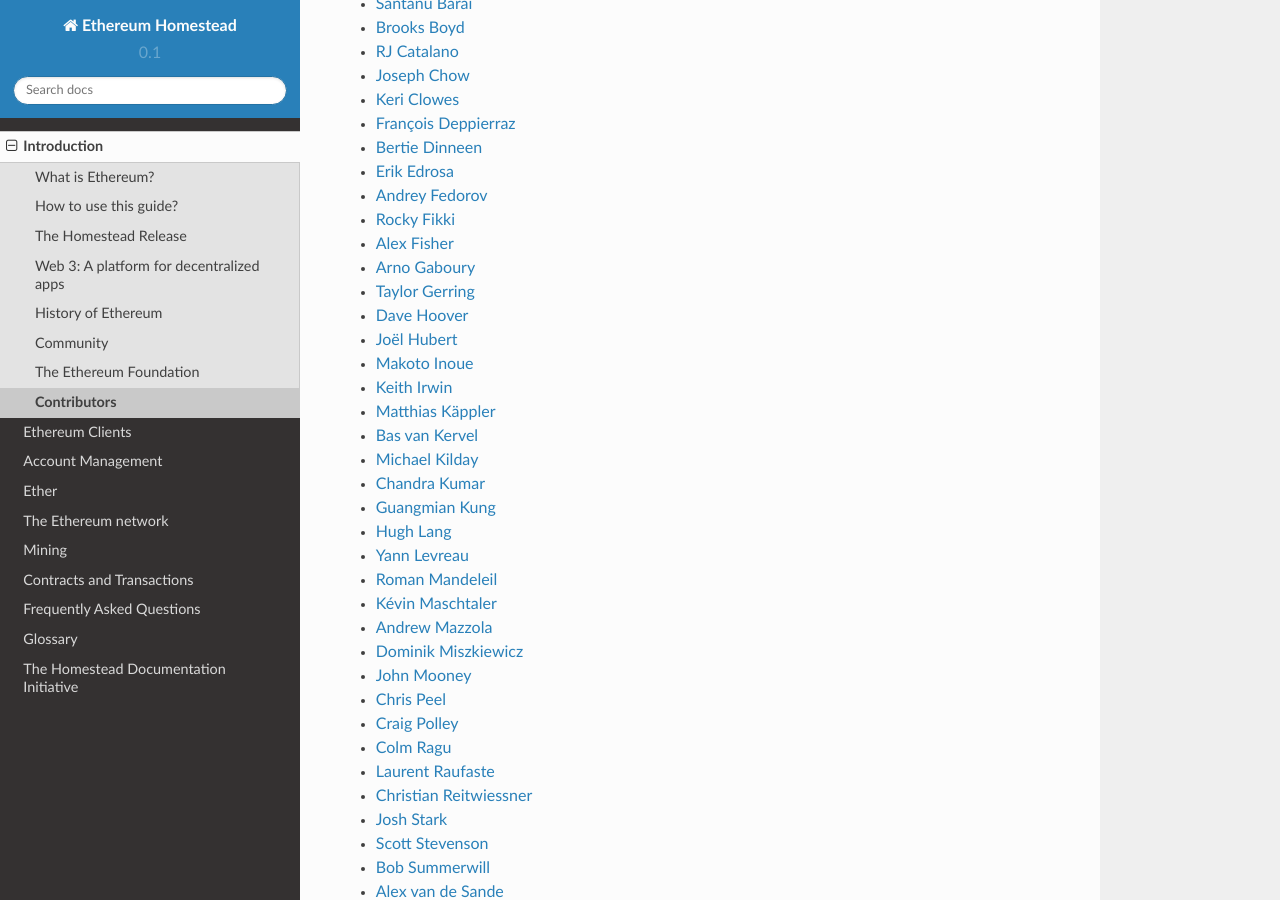
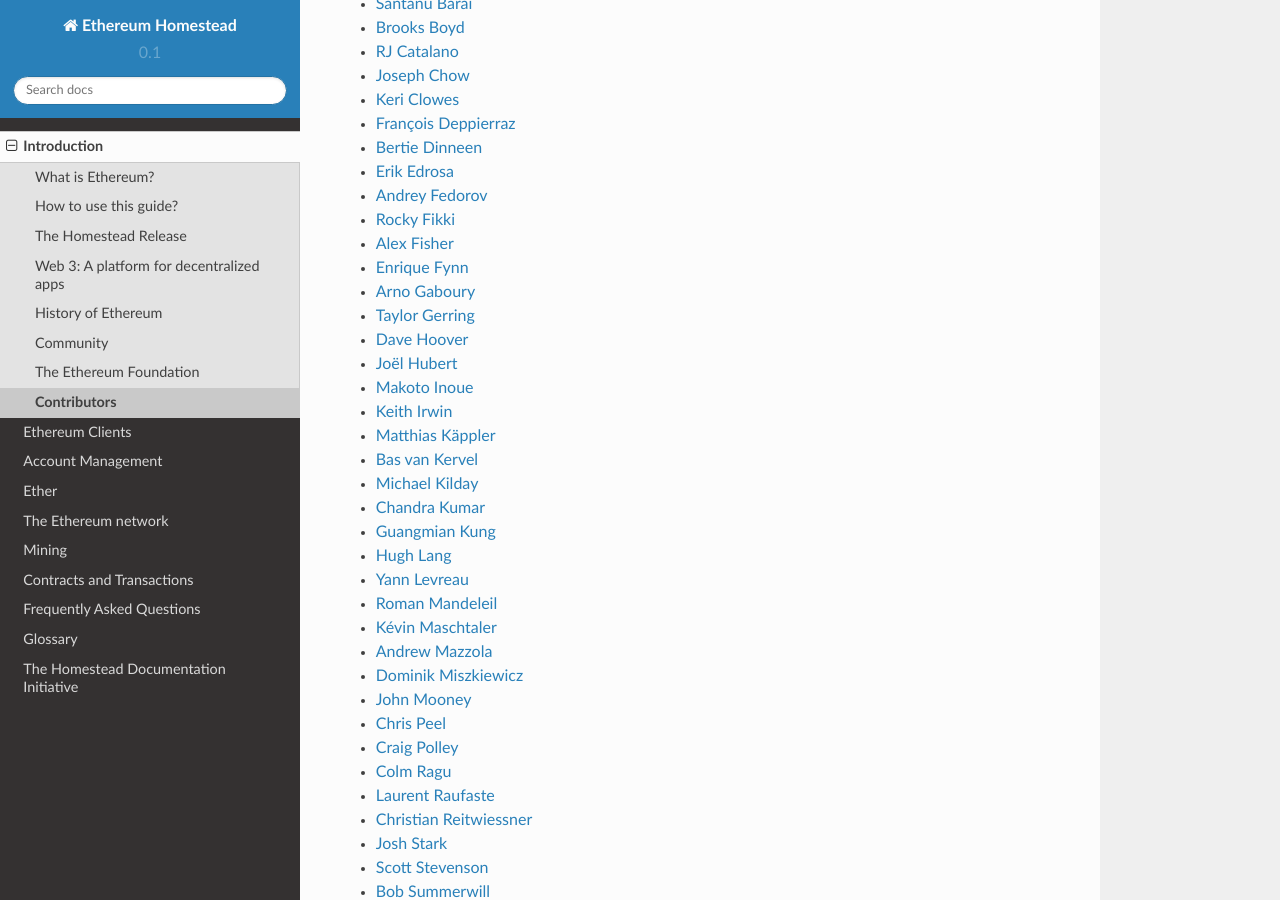
Before and after one commit to ethereum/homestead-guide, a Sphinx documentation site: the page built from source/introduction/contributors.rst, in a window 1280 px wide and 900 px high, scrolled down 747 px. Built offline with Sphinx 7.4.7 and the Read the Docs theme 2.0.0, drawn with Linux system fonts in a browser that asks for light colours; pages that are not in the unit, such as notebooks, are missing from menus.

Commit message:
Added Enrique Fynn to the contributors list, and added a reference to freebsd.rst into the building-from-source index file.

```diff
--- a/source/ethereum-clients/cpp-ethereum/building-from-source/index.rst
+++ b/source/ethereum-clients/cpp-ethereum/building-from-source/index.rst
@@ -30,6 +30,7 @@
    linux.rst
    windows.rst
    osx.rst
+   freebsd.rst
    android.rst
    ios.rst
    rpi.rst
--- a/source/introduction/contributors.rst
+++ b/source/introduction/contributors.rst
@@ -27,6 +27,7 @@
 - `Andrey Fedorov <https://github.com/anfedorov>`_
 - `Rocky Fikki <https://github.com/rfikki>`_
 - `Alex Fisher <https://github.com/alexfisher>`_
+- `Enrique Fynn <https://github.com/enriquefynn>`_
 - `Arno Gaboury <http://github.com/gabx>`_
 - `Taylor Gerring <https://github.com/tgerring>`_
 - `Dave Hoover <https://github.com/redsquirrel>`_
```
